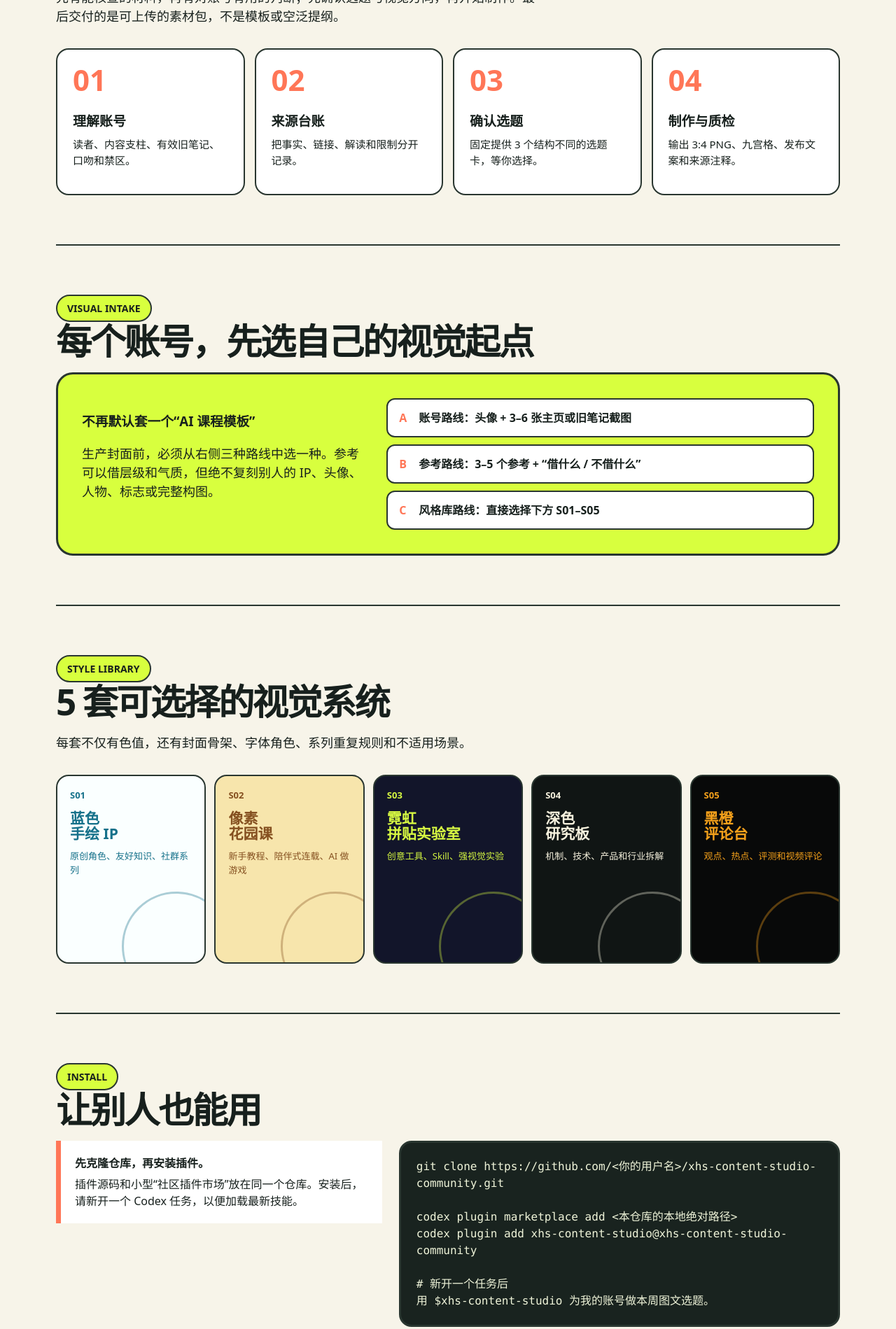
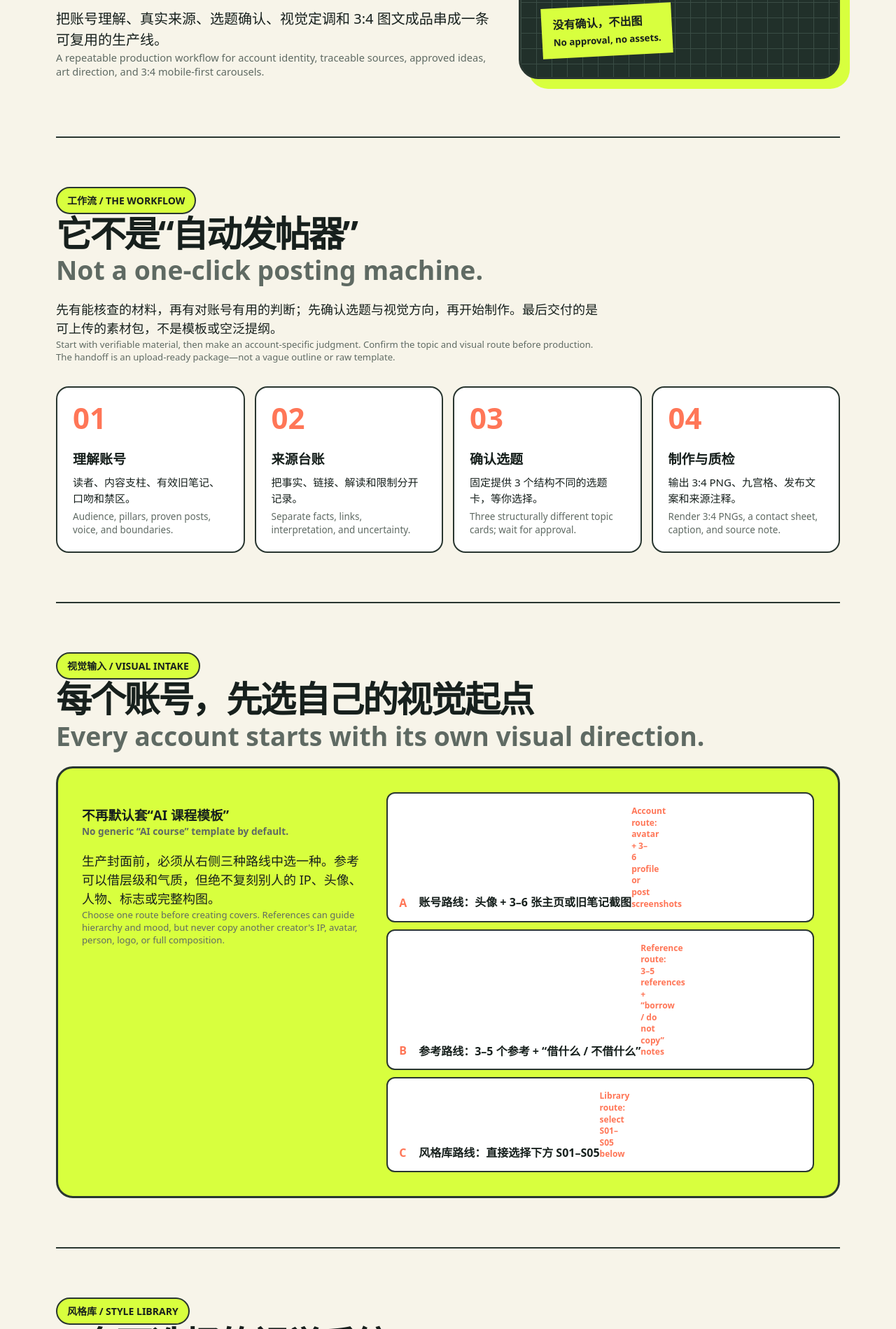
Before and after one commit to yety1113/xhs-content-studio-community, a plain HTML site: page docs/index.html in a window 1280 px wide. Shown: the part 808-2707 px from the top of the page at 70% size. Drawn offline with Linux system fonts and the light colour scheme.

Commit message:
docs: add bilingual Chinese and English publishing guide

```diff
--- a/docs/index.html
+++ b/docs/index.html
@@ -3,44 +3,51 @@
 <head>
   <meta charset="utf-8">
   <meta name="viewport" content="width=device-width, initial-scale=1">
-  <meta name="description" content="小红书内容工作室：从真实来源到可发布图文的 Codex 工作流插件。">
-  <title>小红书内容工作室 · XHS Content Studio</title>
+  <meta name="description" content="小红书内容工作室 / XHS Content Studio：从真实来源、账号风格与选题确认，到手机端 3:4 图文成品的 Codex 工作流插件。 A bilingual source-to-publish Xiaohongshu workflow plugin for Codex.">
+  <meta name="keywords" content="小红书内容插件, 小红书图文制作, Codex plugin, Xiaohongshu content workflow, content research, 小红书选题, AI内容工作流">
+  <meta property="og:title" content="小红书内容工作室 / XHS Content Studio">
+  <meta property="og:description" content="从真实来源到可发布小红书图文 / From traceable sources to publish-ready Xiaohongshu carousels.">
+  <meta property="og:type" content="website">
+  <title>小红书内容工作室 / XHS Content Studio</title>
   <style>
-    :root { --ink:#17201d; --paper:#f7f4e9; --acid:#d8ff3e; --orange:#ff7657; --blue:#62d6ff; --line:#293630; }
-    *{box-sizing:border-box} html{scroll-behavior:smooth} body{margin:0;color:var(--ink);background:var(--paper);font-family:"Microsoft YaHei","PingFang SC",system-ui,sans-serif;line-height:1.5}
-    .wrap{width:min(1120px,calc(100% - 40px));margin:auto}.nav{display:flex;justify-content:space-between;align-items:center;padding:22px 0;font-weight:800}.mark{display:flex;gap:10px;align-items:center}.dot{width:18px;height:18px;border:3px solid var(--ink);border-radius:50%;background:var(--acid);box-shadow:4px 4px 0 var(--orange)}.nav a{color:inherit;text-decoration:none}
-    .hero{padding:58px 0 82px;display:grid;grid-template-columns:1.15fr .85fr;gap:40px;align-items:end}.pill{display:inline-block;padding:7px 14px;border:2px solid var(--line);border-radius:999px;background:var(--acid);font-size:14px;font-weight:900}.hero h1{font-size:clamp(46px,7vw,88px);line-height:.98;letter-spacing:-.07em;margin:20px 0}.hero h1 span{color:var(--orange)}.hero p{font-size:20px;max-width:620px;margin:0}.hero-card{min-height:330px;position:relative;overflow:hidden;padding:30px;border:3px solid var(--line);border-radius:28px;background:#21302a;color:#fff;box-shadow:14px 14px 0 var(--acid)}.hero-card:before{content:"";position:absolute;inset:0;opacity:.35;background-image:linear-gradient(#6a8578 1px,transparent 1px),linear-gradient(90deg,#6a8578 1px,transparent 1px);background-size:22px 22px}.hero-card>*{position:relative}.mini{font-size:13px;letter-spacing:.08em}.big{margin:40px 0 8px;font-size:56px;line-height:1;font-weight:900}.sticky{display:inline-block;margin-top:28px;padding:12px 16px;color:var(--ink);background:var(--acid);font-weight:900;transform:rotate(-3deg)}
-    section{padding:70px 0;border-top:2px solid var(--line)}h2{font-size:clamp(30px,4vw,52px);line-height:1.06;letter-spacing:-.05em;margin:0 0 18px}.lead{max-width:700px;margin:0 0 32px;font-size:18px}.steps{display:grid;grid-template-columns:repeat(4,1fr);gap:14px}.step{min-height:210px;padding:22px;border:2px solid var(--line);border-radius:18px;background:#fff}.step b{display:block;font-size:42px;color:var(--orange);line-height:1}.step h3{font-size:19px;margin:24px 0 8px}.step p{margin:0;font-size:15px}
-    .gate{display:grid;grid-template-columns:.8fr 1.2fr;gap:28px;padding:34px;border:3px solid var(--line);border-radius:24px;background:var(--acid)}.gate p{margin:0;font-size:18px}.routes{display:grid;gap:10px}.route{padding:14px 16px;border:2px solid var(--line);border-radius:12px;background:#fff;font-weight:800}.route span{display:inline-block;width:28px;color:var(--orange)}
-    .styles{display:grid;grid-template-columns:repeat(5,1fr);gap:12px}.style{min-height:270px;padding:18px;border:2px solid var(--line);border-radius:18px;position:relative;overflow:hidden}.style b{display:block;font-size:13px}.style h3{font-size:21px;line-height:1.05;margin:12px 0}.style p{font-size:13px;margin:0;position:relative;z-index:1}.style:after{content:"";position:absolute;width:150px;height:150px;right:-38px;bottom:-55px;border:3px solid currentColor;border-radius:50%;opacity:.35}.s01{background:#faffff;color:#16718a}.s02{background:#f7e5ac;color:#855020}.s03{background:#12152a;color:#d7f942}.s04{background:#101514;color:#f7f2de}.s05{background:#080909;color:#f5a11b}
+    :root { --ink:#17201d; --paper:#f7f4e9; --acid:#d8ff3e; --orange:#ff7657; --blue:#62d6ff; --line:#293630; --muted:#5f6a63; }
+    *{box-sizing:border-box} html{scroll-behavior:smooth} body{margin:0;color:var(--ink);background:var(--paper);font-family:"Microsoft YaHei","PingFang SC",system-ui,sans-serif;line-height:1.5}.wrap{width:min(1120px,calc(100% - 40px));margin:auto}.nav{display:flex;justify-content:space-between;align-items:center;padding:22px 0;font-weight:800}.mark{display:flex;gap:10px;align-items:center}.dot{width:18px;height:18px;border:3px solid var(--ink);border-radius:50%;background:var(--acid);box-shadow:4px 4px 0 var(--orange)}.nav a{color:inherit;text-decoration:none}.nav small{font-weight:600;color:var(--muted)}
+    .hero{padding:58px 0 82px;display:grid;grid-template-columns:1.15fr .85fr;gap:40px;align-items:end}.pill{display:inline-block;padding:7px 14px;border:2px solid var(--line);border-radius:999px;background:var(--acid);font-size:14px;font-weight:900}.hero h1{font-size:clamp(46px,7vw,88px);line-height:.98;letter-spacing:-.07em;margin:20px 0}.hero h1 span{color:var(--orange)}.hero p{font-size:20px;max-width:650px;margin:0}.en{display:block;color:var(--muted);font-family:system-ui,sans-serif;font-size:.73em;line-height:1.38;letter-spacing:0}.hero-card{min-height:330px;position:relative;overflow:hidden;padding:30px;border:3px solid var(--line);border-radius:28px;background:#21302a;color:#fff;box-shadow:14px 14px 0 var(--acid)}.hero-card:before{content:"";position:absolute;inset:0;opacity:.35;background-image:linear-gradient(#6a8578 1px,transparent 1px),linear-gradient(90deg,#6a8578 1px,transparent 1px);background-size:22px 22px}.hero-card>*{position:relative}.mini{font-size:13px;letter-spacing:.08em}.big{margin:40px 0 8px;font-size:56px;line-height:1;font-weight:900}.sticky{display:inline-block;margin-top:28px;padding:12px 16px;color:var(--ink);background:var(--acid);font-weight:900;transform:rotate(-3deg)}
+    section{padding:70px 0;border-top:2px solid var(--line)}h2{font-size:clamp(30px,4vw,52px);line-height:1.06;letter-spacing:-.05em;margin:0 0 18px}.lead{max-width:780px;margin:0 0 32px;font-size:18px}.steps{display:grid;grid-template-columns:repeat(4,1fr);gap:14px}.step{min-height:235px;padding:22px;border:2px solid var(--line);border-radius:18px;background:#fff}.step b{display:block;font-size:42px;color:var(--orange);line-height:1}.step h3{font-size:19px;margin:24px 0 8px}.step p{margin:0;font-size:15px}.step p .en{margin-top:6px;font-size:.9em}
+    .gate{display:grid;grid-template-columns:.8fr 1.2fr;gap:28px;padding:34px;border:3px solid var(--line);border-radius:24px;background:var(--acid)}.gate p{margin:0;font-size:18px}.routes{display:grid;gap:10px}.route{padding:14px 16px;border:2px solid var(--line);border-radius:12px;background:#fff;font-weight:800}.route span{display:inline-block;width:28px;color:var(--orange)}.route .en{font-size:.75em;margin-top:3px}
+    .styles{display:grid;grid-template-columns:repeat(5,1fr);gap:12px}.style{min-height:292px;padding:18px;border:2px solid var(--line);border-radius:18px;position:relative;overflow:hidden}.style b{display:block;font-size:13px}.style h3{font-size:21px;line-height:1.05;margin:12px 0}.style p{font-size:13px;margin:0;position:relative;z-index:1}.style:after{content:"";position:absolute;width:150px;height:150px;right:-38px;bottom:-55px;border:3px solid currentColor;border-radius:50%;opacity:.35}.s01{background:#faffff;color:#16718a}.s02{background:#f7e5ac;color:#855020}.s03{background:#12152a;color:#d7f942}.s04{background:#101514;color:#f7f2de}.s05{background:#080909;color:#f5a11b}.style .en{color:inherit;opacity:.74;font-size:.86em}
     .install{display:grid;grid-template-columns:.85fr 1.15fr;gap:24px;align-items:start}.code{padding:22px;border:3px solid var(--line);border-radius:18px;background:#19231f;color:#eff4d9;font-family:ui-monospace,Consolas,monospace;white-space:pre-wrap;overflow:auto}.note{padding:20px;border-left:7px solid var(--orange);background:#fff}.note strong{display:block;margin-bottom:6px}.footer{padding:34px 0 54px;font-size:14px;color:#55605b}.footer a{color:inherit}
-    @media(max-width:780px){.hero,.gate,.install{grid-template-columns:1fr}.hero{padding-top:26px}.steps{grid-template-columns:repeat(2,1fr)}.styles{grid-template-columns:repeat(2,1fr)}.style:last-child{grid-column:span 2}.nav .small{display:none}}
-    @media(max-width:430px){.wrap{width:min(100% - 28px,1120px)}.steps{grid-template-columns:1fr}.styles{grid-template-columns:1fr}.style:last-child{grid-column:auto}.hero p{font-size:17px}}
+    @media(max-width:780px){.hero,.gate,.install{grid-template-columns:1fr}.hero{padding-top:26px}.steps{grid-template-columns:repeat(2,1fr)}.styles{grid-template-columns:repeat(2,1fr)}.style:last-child{grid-column:span 2}.nav .small{display:none}}@media(max-width:430px){.wrap{width:min(100% - 28px,1120px)}.steps{grid-template-columns:1fr}.styles{grid-template-columns:1fr}.style:last-child{grid-column:auto}.hero p{font-size:17px}}
   </style>
 </head>
 <body>
   <div class="wrap">
-    <nav class="nav"><a class="mark" href="#top"><i class="dot"></i> 小红书内容工作室</a><a class="small" href="#install">安装插件 ↓</a></nav>
+    <nav class="nav"><a class="mark" href="#top"><i class="dot"></i> 小红书内容工作室 <small>/ XHS Content Studio</small></a><a class="small" href="#install">安装 / Install ↓</a></nav>
     <main id="top">
       <section class="hero">
-        <div><span class="pill">CODEX PLUGIN · SOURCE → POST</span><h1>不要先写文案。<br><span>先找到能说的话。</span></h1><p>把账号理解、真实来源、选题确认、视觉定调和 3:4 图文成品串成一条可复用的生产线。</p></div>
-        <aside class="hero-card"><div class="mini">CONTENT PRODUCTION LOOP</div><div class="big">来源<br>→ 选题<br>→ 成品</div><div class="sticky">没有确认，不出图</div></aside>
+        <div><span class="pill">CODEX PLUGIN · SOURCE → POST</span><h1>不要先写文案。<br><span>先找到能说的话。</span><span class="en">Don't start with copy. Start with something worth saying.</span></h1><p>把账号理解、真实来源、选题确认、视觉定调和 3:4 图文成品串成一条可复用的生产线。<span class="en">A repeatable production workflow for account identity, traceable sources, approved ideas, art direction, and 3:4 mobile-first carousels.</span></p></div>
+        <aside class="hero-card"><div class="mini">CONTENT PRODUCTION LOOP</div><div class="big">来源<br>→ 选题<br>→ 成品</div><div class="mini">Source → Topic → Publish-ready assets</div><div class="sticky">没有确认，不出图<br><small>No approval, no assets.</small></div></aside>
       </section>
-      <section><span class="pill">THE WORKFLOW</span><h2>它不是“自动发帖器”</h2><p class="lead">先有能核查的材料，再有对账号有用的判断；先确认选题与视觉方向，再开始制作。最后交付的是可上传的素材包，不是模板或空泛提纲。</p><div class="steps"><article class="step"><b>01</b><h3>理解账号</h3><p>读者、内容支柱、有效旧笔记、口吻和禁区。</p></article><article class="step"><b>02</b><h3>来源台账</h3><p>把事实、链接、解读和限制分开记录。</p></article><article class="step"><b>03</b><h3>确认选题</h3><p>固定提供 3 个结构不同的选题卡，等你选择。</p></article><article class="step"><b>04</b><h3>制作与质检</h3><p>输出 3:4 PNG、九宫格、发布文案和来源注释。</p></article></div></section>
-      <section><span class="pill">VISUAL INTAKE</span><h2>每个账号，先选自己的视觉起点</h2><div class="gate"><div><h3>不再默认套一个“AI 课程模板”</h3><p>生产封面前，必须从右侧三种路线中选一种。参考可以借层级和气质，但绝不复刻别人的 IP、头像、人物、标志或完整构图。</p></div><div class="routes"><div class="route"><span>A</span>账号路线：头像 + 3–6 张主页或旧笔记截图</div><div class="route"><span>B</span>参考路线：3–5 个参考 + “借什么 / 不借什么”</div><div class="route"><span>C</span>风格库路线：直接选择下方 S01–S05</div></div></div></section>
-      <section><span class="pill">STYLE LIBRARY</span><h2>5 套可选择的视觉系统</h2><p class="lead">每套不仅有色值，还有封面骨架、字体角色、系列重复规则和不适用场景。</p><div class="styles"><article class="style s01"><b>S01</b><h3>蓝色<br>手绘 IP</h3><p>原创角色、友好知识、社群系列</p></article><article class="style s02"><b>S02</b><h3>像素<br>花园课</h3><p>新手教程、陪伴式连载、AI 做游戏</p></article><article class="style s03"><b>S03</b><h3>霓虹<br>拼贴实验室</h3><p>创意工具、Skill、强视觉实验</p></article><article class="style s04"><b>S04</b><h3>深色<br>研究板</h3><p>机制、技术、产品和行业拆解</p></article><article class="style s05"><b>S05</b><h3>黑橙<br>评论台</h3><p>观点、热点、评测和视频评论</p></article></div></section>
-      <section id="install"><span class="pill">INSTALL</span><h2>让别人也能用</h2><div class="install"><div class="note"><strong>先克隆仓库，再安装插件。</strong>插件源码和小型“社区插件市场”放在同一个仓库。安装后，请新开一个 Codex 任务，以便加载最新技能。</div><div class="code">git clone https://github.com/&lt;你的用户名&gt;/xhs-content-studio-community.git
+      <section><span class="pill">工作流 / THE WORKFLOW</span><h2>它不是“自动发帖器”<span class="en">Not a one-click posting machine.</span></h2><p class="lead">先有能核查的材料，再有对账号有用的判断；先确认选题与视觉方向，再开始制作。最后交付的是可上传的素材包，不是模板或空泛提纲。<span class="en">Start with verifiable material, then make an account-specific judgment. Confirm the topic and visual route before production. The handoff is an upload-ready package—not a vague outline or raw template.</span></p><div class="steps"><article class="step"><b>01</b><h3>理解账号</h3><p>读者、内容支柱、有效旧笔记、口吻和禁区。<span class="en">Audience, pillars, proven posts, voice, and boundaries.</span></p></article><article class="step"><b>02</b><h3>来源台账</h3><p>把事实、链接、解读和限制分开记录。<span class="en">Separate facts, links, interpretation, and uncertainty.</span></p></article><article class="step"><b>03</b><h3>确认选题</h3><p>固定提供 3 个结构不同的选题卡，等你选择。<span class="en">Three structurally different topic cards; wait for approval.</span></p></article><article class="step"><b>04</b><h3>制作与质检</h3><p>输出 3:4 PNG、九宫格、发布文案和来源注释。<span class="en">Render 3:4 PNGs, a contact sheet, caption, and source note.</span></p></article></div></section>
+      <section><span class="pill">视觉输入 / VISUAL INTAKE</span><h2>每个账号，先选自己的视觉起点<span class="en">Every account starts with its own visual direction.</span></h2><div class="gate"><div><h3>不再默认套“AI 课程模板”<span class="en">No generic “AI course” template by default.</span></h3><p>生产封面前，必须从右侧三种路线中选一种。参考可以借层级和气质，但绝不复刻别人的 IP、头像、人物、标志或完整构图。<span class="en">Choose one route before creating covers. References can guide hierarchy and mood, but never copy another creator's IP, avatar, person, logo, or full composition.</span></p></div><div class="routes"><div class="route"><span>A</span>账号路线：头像 + 3–6 张主页或旧笔记截图<span class="en">Account route: avatar + 3–6 profile or post screenshots</span></div><div class="route"><span>B</span>参考路线：3–5 个参考 + “借什么 / 不借什么”<span class="en">Reference route: 3–5 references + “borrow / do not copy” notes</span></div><div class="route"><span>C</span>风格库路线：直接选择下方 S01–S05<span class="en">Library route: select S01–S05 below</span></div></div></div></section>
+      <section><span class="pill">风格库 / STYLE LIBRARY</span><h2>5 套可选择的视觉系统<span class="en">Five selectable visual systems.</span></h2><p class="lead">每套不仅有色值，还有封面骨架、字体角色、系列重复规则和不适用场景。<span class="en">Each system includes more than a palette: a cover skeleton, type roles, repetition rules, and when not to use it.</span></p><div class="styles"><article class="style s01"><b>S01</b><h3>蓝色<br>手绘 IP</h3><p>原创角色、友好知识、社群系列<span class="en">Original characters, friendly explainers, community series</span></p></article><article class="style s02"><b>S02</b><h3>像素<br>花园课</h3><p>新手教程、陪伴式连载、AI 做游戏<span class="en">Beginner lessons, serial learning, AI game-making</span></p></article><article class="style s03"><b>S03</b><h3>霓虹<br>拼贴实验室</h3><p>创意工具、Skill、强视觉实验<span class="en">Creative tools, skills, visual experiments</span></p></article><article class="style s04"><b>S04</b><h3>深色<br>研究板</h3><p>机制、技术、产品和行业拆解<span class="en">Mechanics, technology, product and industry analysis</span></p></article><article class="style s05"><b>S05</b><h3>黑橙<br>评论台</h3><p>观点、热点、评测和视频评论<span class="en">Commentary, trends, reviews, and video takes</span></p></article></div></section>
+      <section id="install"><span class="pill">安装 / INSTALL</span><h2>让别人也能用<span class="en">Share it so others can use it too.</span></h2><div class="install"><div class="note"><strong>先克隆仓库，再安装插件。<span class="en">Clone the repository, then install the plugin.</span></strong>插件源码和社区插件市场放在同一个仓库。安装或更新后，请新开一个 Codex 任务加载最新内容。<span class="en">The source and community marketplace live in the same repository. After installation or an update, start a new Codex task to load the latest version.</span></div><div class="code">git clone https://github.com/yety1113/xhs-content-studio-community.git
 
-codex plugin marketplace add &lt;本仓库的本地绝对路径&gt;
+codex plugin marketplace add &lt;本仓库的本地绝对路径 / absolute local repository path&gt;
 codex plugin add xhs-content-studio@xhs-content-studio-community
 
-# 新开一个任务后
-用 $xhs-content-studio 为我的账号做本周图文选题。</div></div></section>
-      <section><span class="pill">STARTER PROMPT</span><h2>第一次使用这样说</h2><div class="code">用 $xhs-content-studio 为账号「账号名」做本周选题。
+# 新开一个任务 / In a new Codex task
+用 $xhs-content-studio 为我的账号做本周图文选题。
+Use $xhs-content-studio to create this week's topic ideas for my account.</div></div></section>
+      <section><span class="pill">第一次提示词 / STARTER PROMPT</span><h2>第一次使用这样说<span class="en">Try this on your first run.</span></h2><div class="code">用 $xhs-content-studio 为账号「账号名」做本周选题。
 受众是……；来源是……；视觉选择 S04 深色研究板。
-先只给我 3 个选题卡，等我确认后再做图。</div></section>
+先只给我 3 个选题卡，等我确认后再做图。
+
+Use $xhs-content-studio to plan this week's content for “Account Name”.
+The audience is …; my sources are …; use S04 Dark Research Board.
+Give me only 3 topic cards first. Do not create visual assets until I approve one.</div></section>
     </main>
-    <footer class="footer">小红书内容工作室 · 以真实材料为起点，以确认过的判断为成品。 · <a href="../README.md">查看安装说明</a></footer>
+    <footer class="footer">小红书内容工作室 / XHS Content Studio · 以真实材料为起点，以确认过的判断为成品。<br><span class="en">Start with traceable material. Finish with an approved, publish-ready point of view.</span> · <a href="../README.md">安装说明 / Installation guide</a></footer>
   </div>
 </body>
 </html>
```
Also changed, not shown: 1 other file.
